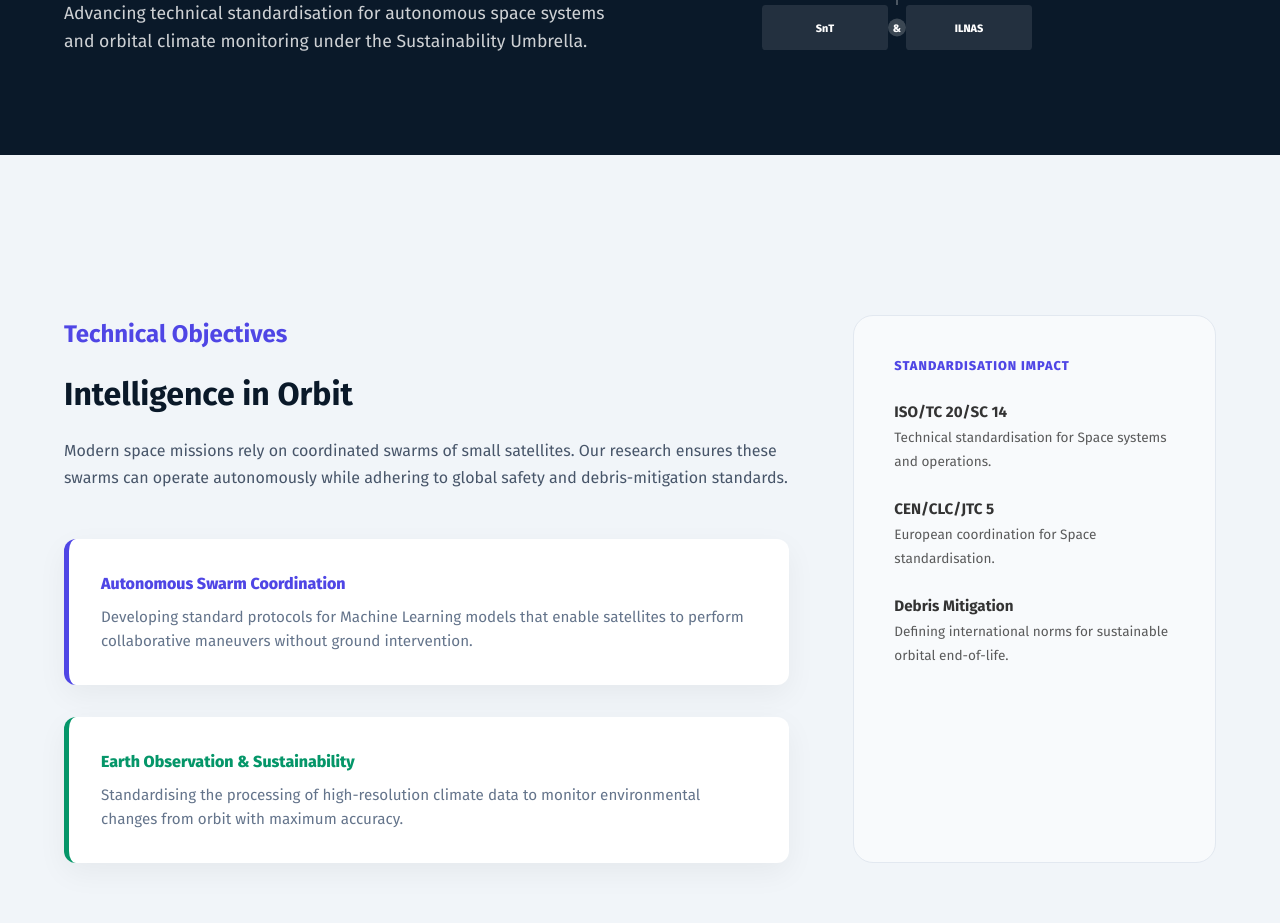
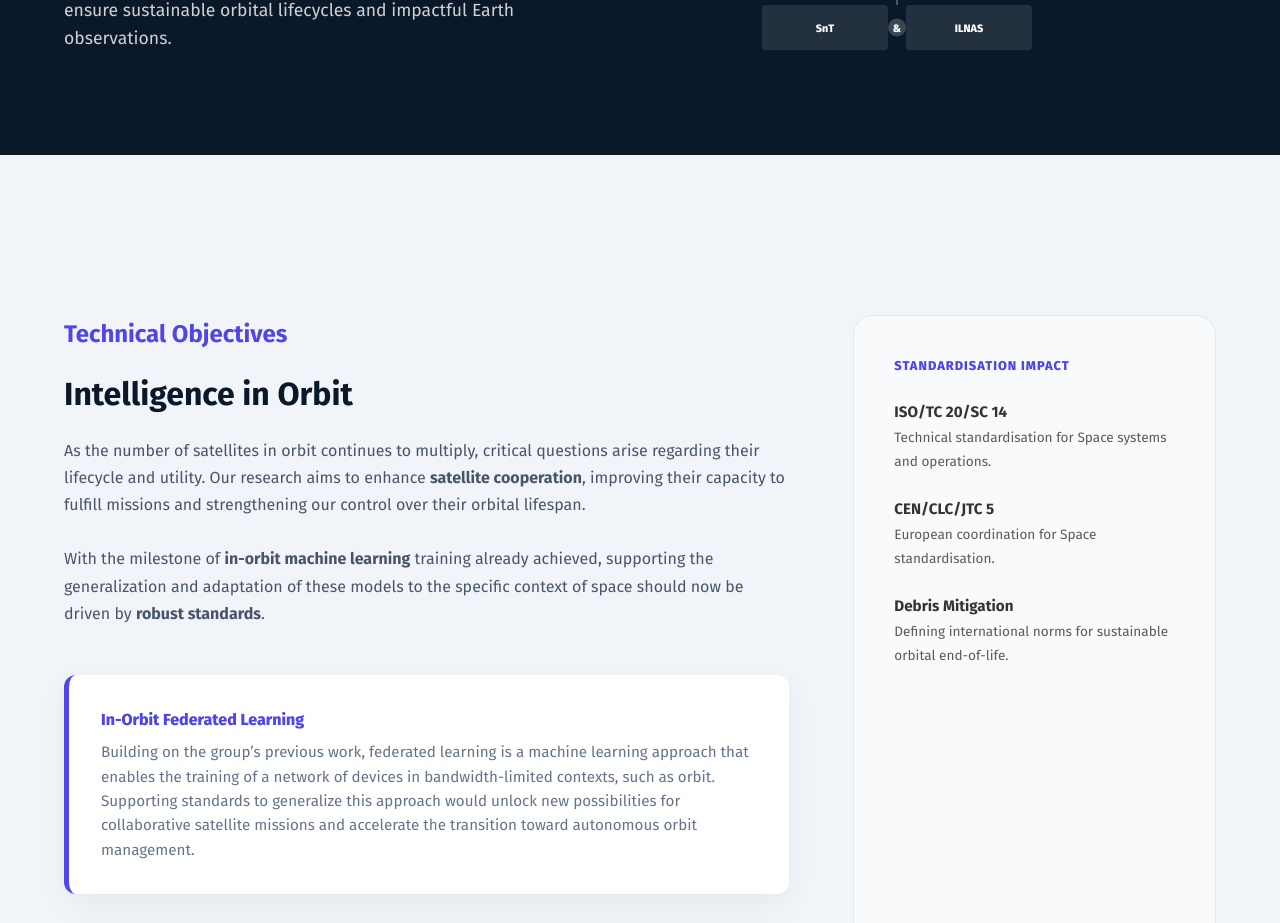
Before and after one commit to Cagrali/ilnas-snt-www, a website: page sectors/aerospace.html in a window 1280 px wide. Shown: the part 380-1303 px from the top of the page. Drawn offline with Linux system fonts and the light colour scheme.

Commit message:
Rewrite aerospace.html

```diff
--- a/sectors/aerospace.html
+++ b/sectors/aerospace.html
@@ -16,9 +16,8 @@
 
             <div class="hero-text">
                 <span class="badge" style="background: #4f46e5; color: white; padding: 5px 12px; border-radius: 20px; font-size: 0.8rem; font-weight: 700;">Research Pillar 02</span>
-                <h1 style="font-size: clamp(2.5rem, 5vw, 3.5rem); margin: 1rem 0; line-height: 1.1;">Aerospace & Satellite Swarms</h1>
-                <p style="opacity: 0.8; font-size: 1.1rem;">Advancing technical standardisation for autonomous space
-                    systems and orbital climate monitoring under the Sustainability Umbrella.</p>
+                <h1 style="font-size: clamp(2.5rem, 5vw, 3.5rem); margin: 1rem 0; line-height: 1.1;">Aerospace</h1>
+                <p style="opacity: 0.8; font-size: 1.1rem;">Bringing artificial intelligence to orbit: paving the way for the standardization of autonomous satellites and constellations to ensure sustainable orbital lifecycles and impactful Earth observations.</p>
             </div>
 
             <div class="hero-visual" style="max-width: 450px; width: 100%;">
@@ -77,23 +76,25 @@
                 <div class="technical-info">
                     <h2 class="section-label" style="color: #4f46e5;">Technical Objectives</h2>
                     <h3 style="font-size: 2rem; margin: 1rem 0; color: var(--dark);">Intelligence in Orbit</h3>
-                    <p style="line-height: 1.7; color: #475569;">Modern space missions rely on coordinated swarms of small satellites. Our research ensures these
-                        swarms can operate autonomously while adhering to global safety and debris-mitigation standards.
+                    <p style="line-height: 1.7; color: #475569;">
+                        As the number of satellites in orbit continues to multiply, critical questions arise regarding their lifecycle and utility.
+                        Our research aims to enhance <b>satellite cooperation</b>, improving their capacity to fulfill missions and strengthening our control over their orbital lifespan.<br><br>
+                        With the milestone of <b>in-orbit machine learning</b> training already achieved, supporting the generalization and adaptation of these models to the specific context of space should now be driven by <b>robust standards</b>.
                     </p>
 
                     <div class="focus-cards" style="margin-top: 3rem; display: grid; gap: 2rem;">
                         <div class="f-card"
                             style="background: white; padding: 2rem; border-radius: 12px; border-left: 5px solid #4f46e5; box-shadow: 0 10px 30px rgba(0,0,0,0.05);">
-                            <h4 style="color: #4f46e5; margin-bottom: 0.5rem; font-weight: 800;">Autonomous Swarm Coordination
+                            <h4 style="color: #4f46e5; margin-bottom: 0.5rem; font-weight: 800;">In-Orbit Federated Learning
                             </h4>
-                            <p style="font-size: 0.95rem; color: #64748b;">Developing standard protocols for Machine Learning models that enable satellites to
-                                perform collaborative maneuvers without ground intervention.</p>
+                            <p style="font-size: 0.95rem; color: #64748b;">Building on the group’s previous work, federated learning is a machine learning approach that enables the training of a network of devices in bandwidth-limited contexts, such as orbit.
+                                Supporting standards to generalize this approach would unlock new possibilities for collaborative satellite missions and accelerate the transition toward autonomous orbit management.</p>
                         </div>
                         <div class="f-card"
                             style="background: white; padding: 2rem; border-radius: 12px; border-left: 5px solid #059669; box-shadow: 0 10px 30px rgba(0,0,0,0.05);">
                             <h4 style="color: #059669; margin-bottom: 0.5rem; font-weight: 800;">Earth Observation & Sustainability</h4>
-                            <p style="font-size: 0.95rem; color: #64748b;">Standardising the processing of high-resolution climate data to monitor environmental
-                                changes from orbit with maximum accuracy.</p>
+                            <p style="font-size: 0.95rem; color: #64748b;">As satellites provide the foundation for environmental studies, enabling satellites to process large datasets autonomously on-board can significantly improve monitoring coverage.
+                                This shift could enable faster response times to critical planetary changes.</p>
                         </div>
                     </div>
                 </div>
```
